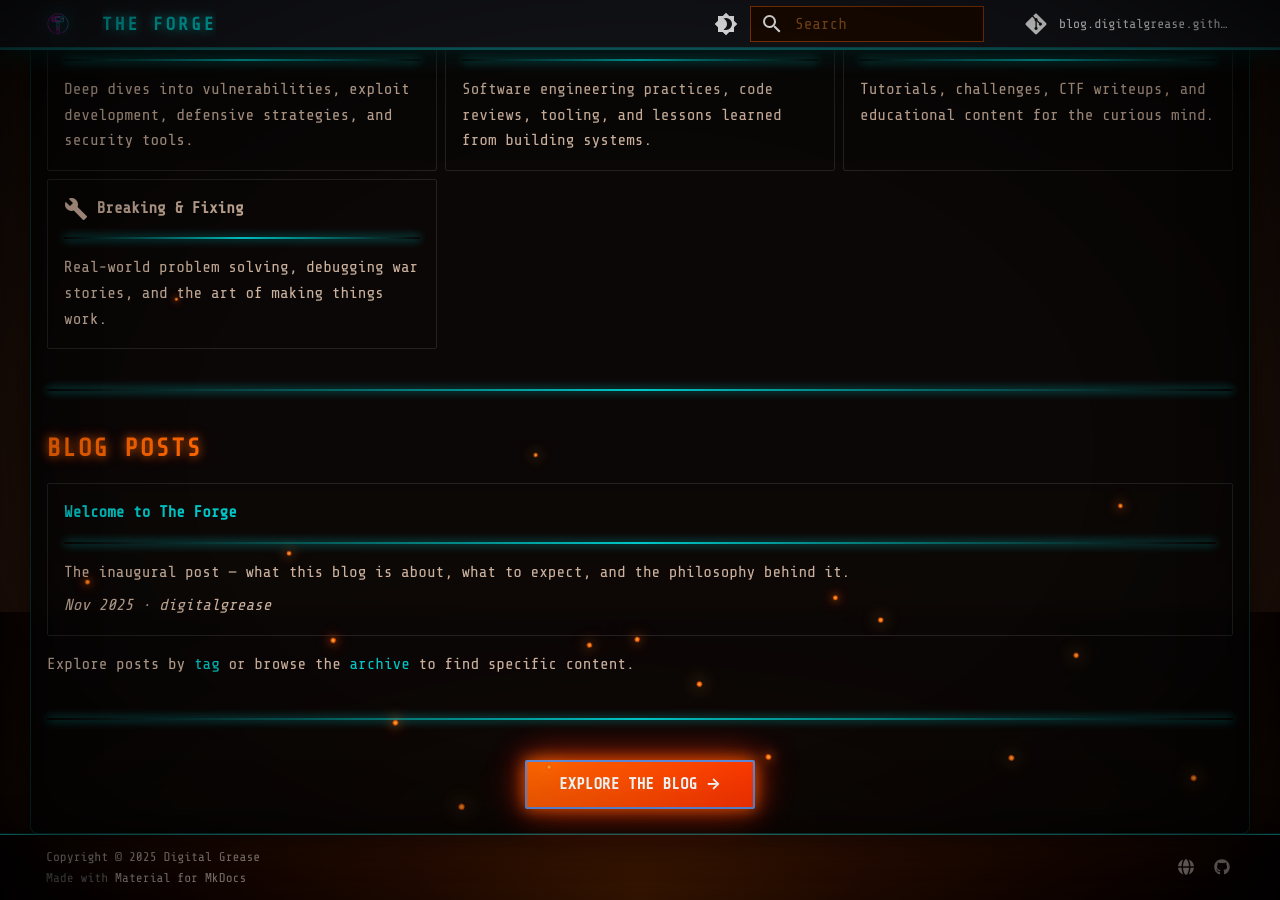
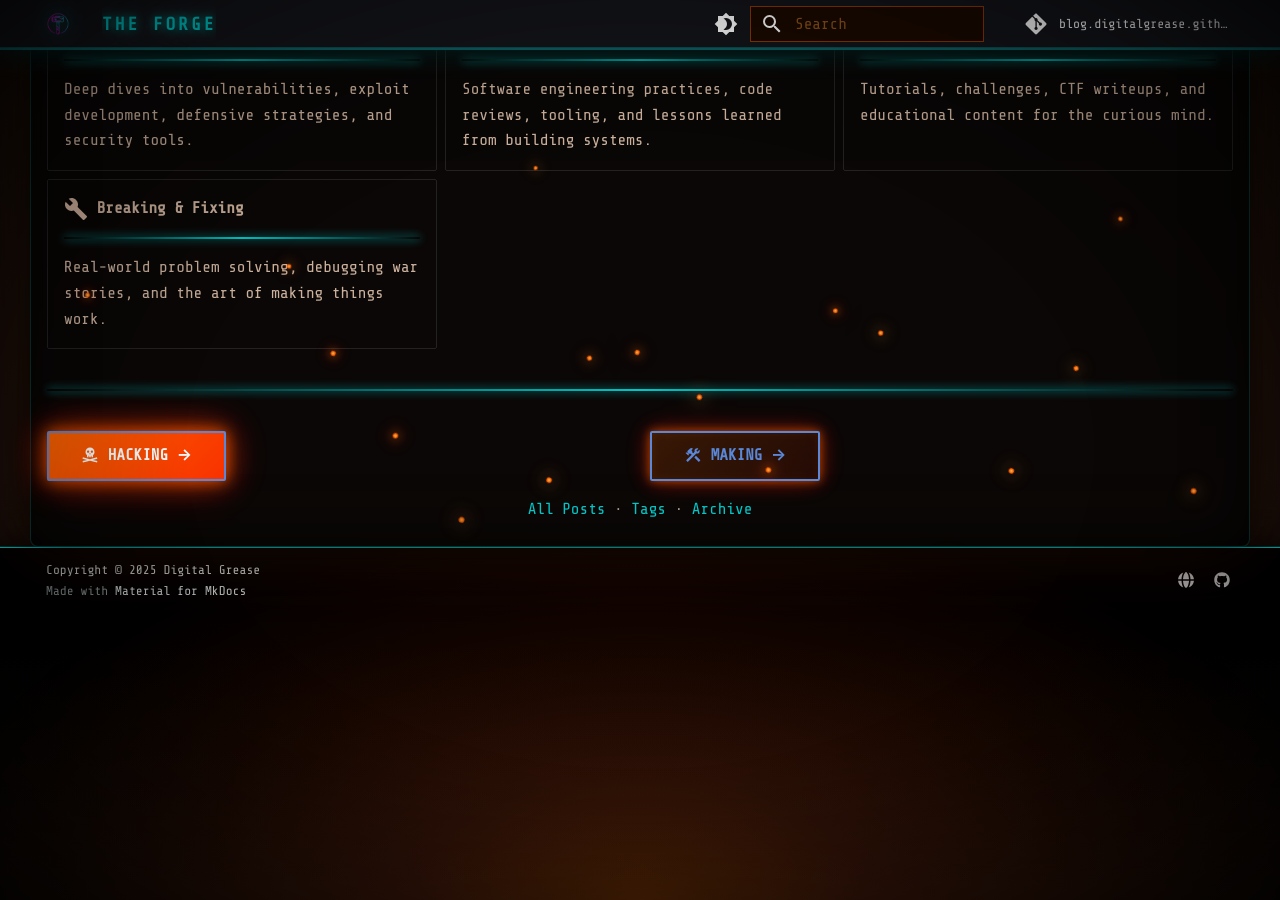
Before and after one commit to digital-grease/blog.digitalgrease.github.io, an MkDocs documentation site: the page built from docs/index.md, in a window 1280 px wide and 900 px high, scrolled down 1188 px. Built offline with MkDocs 1.6.1 and Material for MkDocs 9.7.7, drawn with Linux system fonts in a browser that asks for light colours; comment, search, counter and statistics services are not loaded.

Commit message:
more nav fix

```diff
--- a/docs/index.md
+++ b/docs/index.md
@@ -56,26 +56,16 @@ hide:
 
 ---
 
-## Blog Posts
+<div class="grid" style="grid-template-columns: 1fr 1fr; gap: 1rem;" markdown>
 
-<div class="grid cards" markdown>
+**[:material-skull-crossbones: Hacking →](/posts/category/hacking/){ .md-button .md-button--primary }**
 
--   **[Welcome to The Forge](/welcome-to-digital-grease/)**
-
-    ---
-
-    The inaugural post — what this blog is about, what to expect, and the philosophy behind it.
-
-    *Nov 2025 · digitalgrease*
+**[:material-hammer-wrench: Making →](/posts/category/making/){ .md-button }**
 
 </div>
 
-Explore posts by [tag](/tags/) or browse the [archive](/archive/2025/) to find specific content.
-
----
-
-<div style="text-align:center" markdown>
-**[Explore the Blog →](/posts/){ .md-button .md-button--primary }**
+<div style="text-align:center; margin-top: 0.5rem;" markdown>
+[All Posts](/posts/) · [Tags](/tags/) · [Archive](/posts/archive/2025/)
 </div>
 
 <div class="ember-container">
--- a/mkdocs.yml
+++ b/mkdocs.yml
@@ -58,7 +58,6 @@ plugins:
       lang: en
   - blog:
       blog_dir: posts
-      post_dir: .
       post_date_format: medium
       post_url_format: "{slug}"
       archive: true
```
Also changed, not shown: docs/posts/posts/fauxx-cant-stop-the-signal.md (renamed from docs/posts/fauxx-cant-stop-the-signal.md, +2 -0 lines), docs/posts/posts/welcome-to-digital-grease.md (renamed from docs/posts/welcome-to-digital-grease.md, +2 -1 lines).
